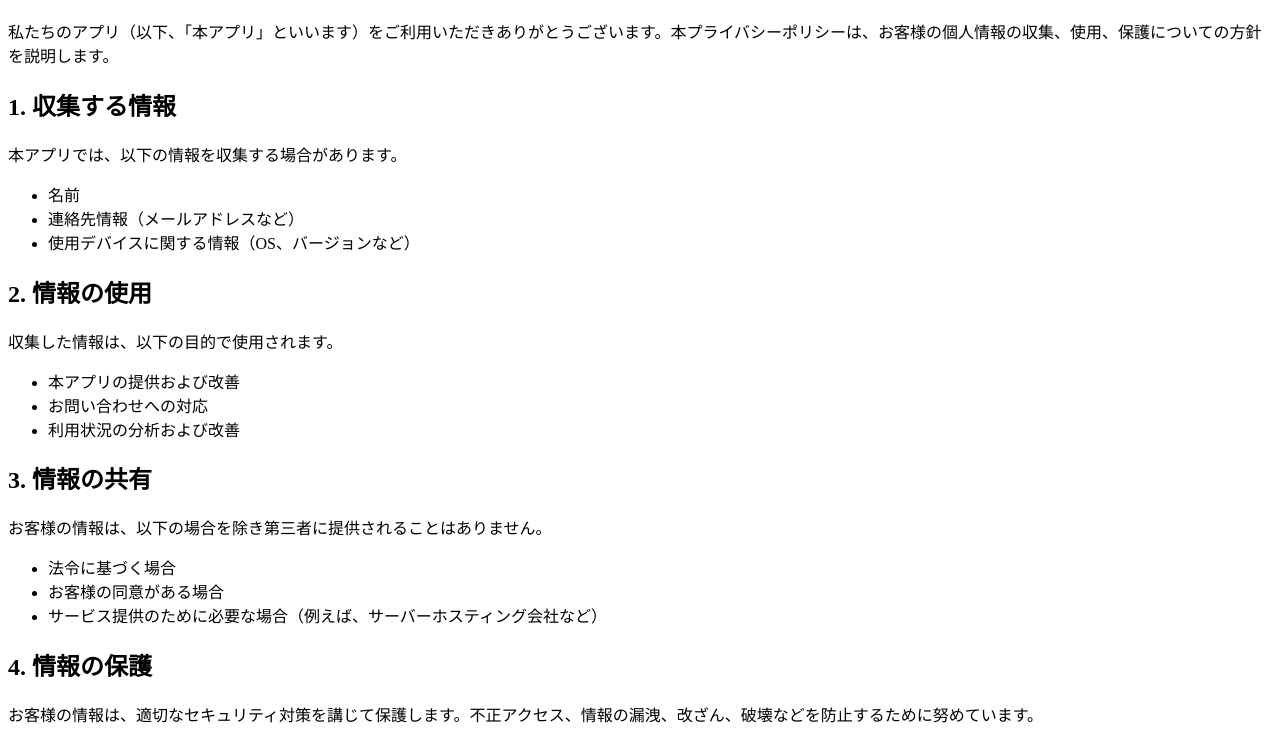
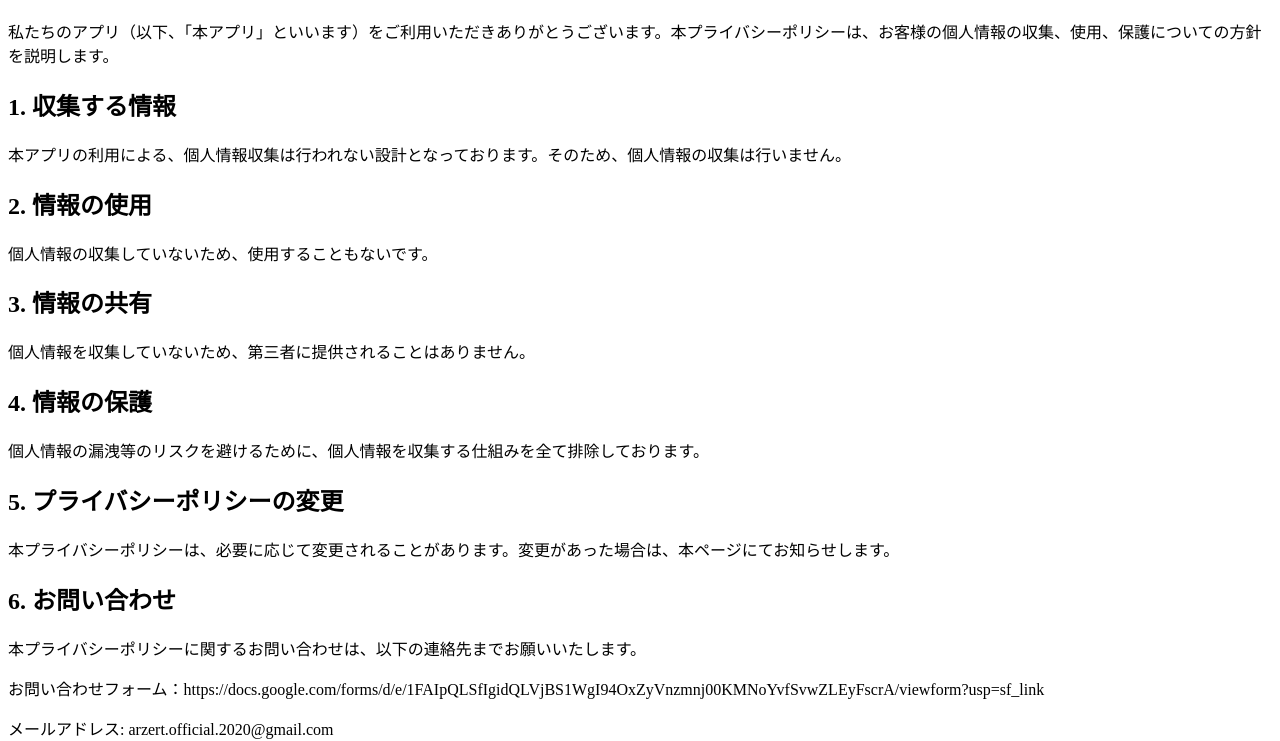
Before and after one commit to fumiyyyyy/ChineseProductsExpoShoppingMenuAppPrivacy-Policy, a plain HTML site: page index.html in a window 1280 px wide. Shown: the part 70-811 px from the top of the page. Drawn offline with Linux system fonts and the light colour scheme.

Commit message:
Update index.html

```diff
--- a/index.html
+++ b/index.html
@@ -10,37 +10,23 @@
     <p>私たちのアプリ（以下、「本アプリ」といいます）をご利用いただきありがとうございます。本プライバシーポリシーは、お客様の個人情報の収集、使用、保護についての方針を説明します。</p>
 
     <h2>1. 収集する情報</h2>
-    <p>本アプリでは、以下の情報を収集する場合があります。</p>
-    <ul>
-        <li>名前</li>
-        <li>連絡先情報（メールアドレスなど）</li>
-        <li>使用デバイスに関する情報（OS、バージョンなど）</li>
-    </ul>
+    <p>本アプリの利用による、個人情報収集は行われない設計となっております。そのため、個人情報の収集は行いません。</p>
 
     <h2>2. 情報の使用</h2>
-    <p>収集した情報は、以下の目的で使用されます。</p>
-    <ul>
-        <li>本アプリの提供および改善</li>
-        <li>お問い合わせへの対応</li>
-        <li>利用状況の分析および改善</li>
-    </ul>
+    <p>個人情報の収集していないため、使用することもないです。</p>
 
     <h2>3. 情報の共有</h2>
-    <p>お客様の情報は、以下の場合を除き第三者に提供されることはありません。</p>
-    <ul>
-        <li>法令に基づく場合</li>
-        <li>お客様の同意がある場合</li>
-        <li>サービス提供のために必要な場合（例えば、サーバーホスティング会社など）</li>
-    </ul>
+    <p>個人情報を収集していないため、第三者に提供されることはありません。</p>
 
     <h2>4. 情報の保護</h2>
-    <p>お客様の情報は、適切なセキュリティ対策を講じて保護します。不正アクセス、情報の漏洩、改ざん、破壊などを防止するために努めています。</p>
+    <p>個人情報の漏洩等のリスクを避けるために、個人情報を収集する仕組みを全て排除しております。</p>
 
     <h2>5. プライバシーポリシーの変更</h2>
     <p>本プライバシーポリシーは、必要に応じて変更されることがあります。変更があった場合は、本ページにてお知らせします。</p>
 
     <h2>6. お問い合わせ</h2>
     <p>本プライバシーポリシーに関するお問い合わせは、以下の連絡先までお願いいたします。</p>
-    <p>メールアドレス: example@example.com</p>
+    <p>お問い合わせフォーム：https://docs.google.com/forms/d/e/1FAIpQLSfIgidQLVjBS1WgI94OxZyVnzmnj00KMNoYvfSvwZLEyFscrA/viewform?usp=sf_link</p>
+    <p>メールアドレス: arzert.official.2020@gmail.com</p>
 </body>
 </html>
```
